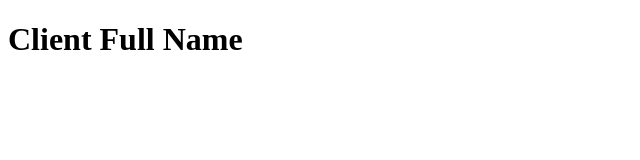
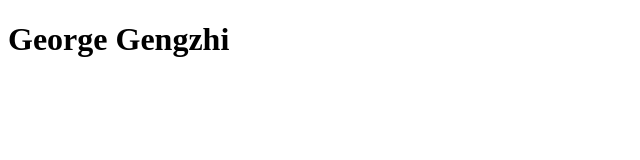
Before and after one commit to SamuelAlanWhitee/wdd130-gengzhi, a plain HTML site: page index.html in a window 1280 px wide. Shown: the whole page, without its empty margins (0-640 px from the left). Drawn offline with Linux system fonts and the light colour scheme.

Commit message:
Update index.html

```diff
--- a/index.html
+++ b/index.html
@@ -6,6 +6,6 @@
     <title>Client Full Name | Home</title>
 </head>
 <body>
-    <h1>Client Full Name</h1>
+    <h1>George Gengzhi</h1>
 </body>
 </html>
```
